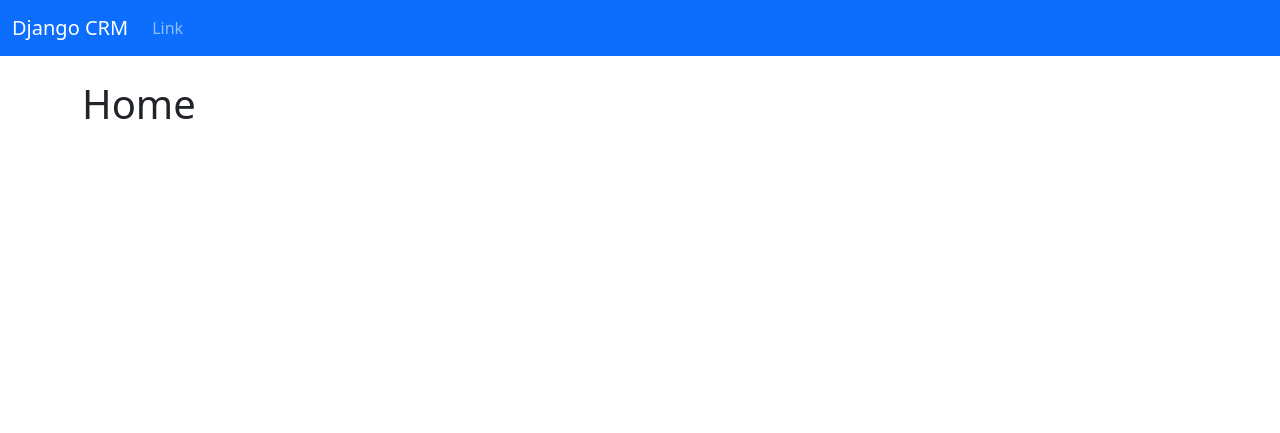
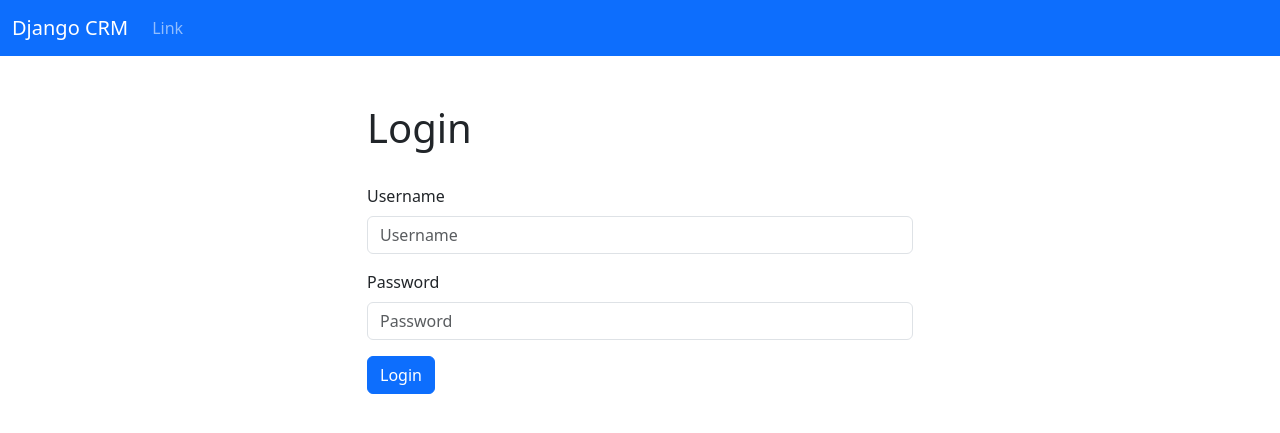
Before and after one commit to ShayannCoder/Django-Crm-App, a Django app: page / in a window 1280 px wide. Shown: the top 433 px of the page. Run offline with Django 5.2, Linux system fonts and the light colour scheme.

Commit message:
added a login functionality for the project

```diff
--- a/website/templates/home.html
+++ b/website/templates/home.html
@@ -1,5 +1,25 @@
 {% extends "layout.html" %}
 
 {% block content %}
+
+{% if user.is_authenticated %}
     <h1>Home</h1>
+{% else %}
+<div class="col-md-6 offset-md-3">
+    <h1>Login</h1>
+    <br>
+    <form method="POST" action="{% url "home" %}">
+        {% csrf_token %}
+  <div class="mb-3">
+    <label for="exampleInputEmail1" class="form-label">Username</label>
+    <input type="text" class="form-control" name="username" placeholder ="Username" required>
+  </div>
+  <div class="mb-3">
+    <label for="exampleInputPassword1" class="form-label">Password</label>
+    <input type="password" class="form-control" name="password" placeholder="Password" required>
+  </div>
+  <button type="submit" class="btn btn-primary">Login</button>
+</form>
+</div>
+{% endif %}
 {% endblock content %}
--- a/website/templates/layout.html
+++ b/website/templates/layout.html
@@ -9,11 +9,22 @@
   </head>
   <body>
     {% include "navbar.html" %}
+    <br>
+    <div class="container">
+    {% if messages %}
+        {% for message in messages %}
+            <div class="alert alert-warning alert-dismissible fade show" role="alert">
+            {{ message }}
+            <button type="button" class="btn-close" data-bs-dismiss="alert" aria-label="Close"></button>
+            </div>
+        {% endfor %}
+    {% endif %}
     <main class="container my-4">
         {% block content %}
 
         {% endblock content %}
     </main>
+    </div>
 
     <script src="https://cdn.jsdelivr.net/npm/bootstrap@5.3.7/dist/js/bootstrap.bundle.min.js" integrity="sha384-ndDqU0Gzau9qJ1lfW4pNLlhNTkCfHzAVBReH9diLvGRem5+R9g2FzA8ZGN954O5Q" crossorigin="anonymous"></script>
   </body>
--- a/website/views.py
+++ b/website/views.py
@@ -1,6 +1,21 @@
-from django.shortcuts import render
+from django.shortcuts import render, redirect
+from django.contrib.auth import authenticate, login, logout
+from django.contrib import messages
 
 # Create your views here.
 
 def home(request):
-    return render(request, "home.html")
+    if request.method == "POST":
+        username = request.POST["username"]
+        password = request.POST["password"]
+
+        user = authenticate(request, username=username, password=password)
+        if user is not None:
+            login(request, user)
+            messages.success(request, "You Have Been Logged in")
+            return redirect("home")
+        else:
+            messages.success(request, "There Was an Error Logging in, Please Try Again")
+            return redirect("home")
+    else:
+         return render(request, "home.html")
```
Also changed, not shown: db.sqlite3.
